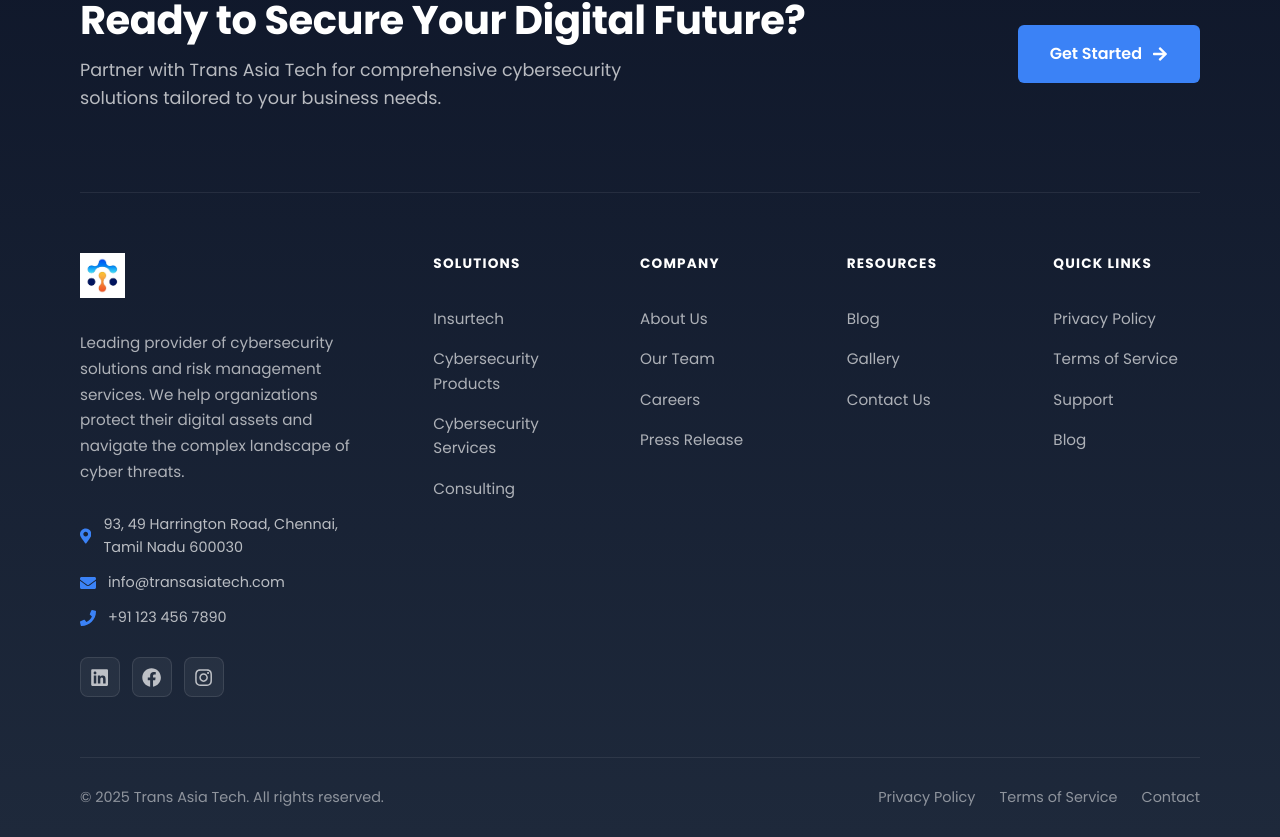
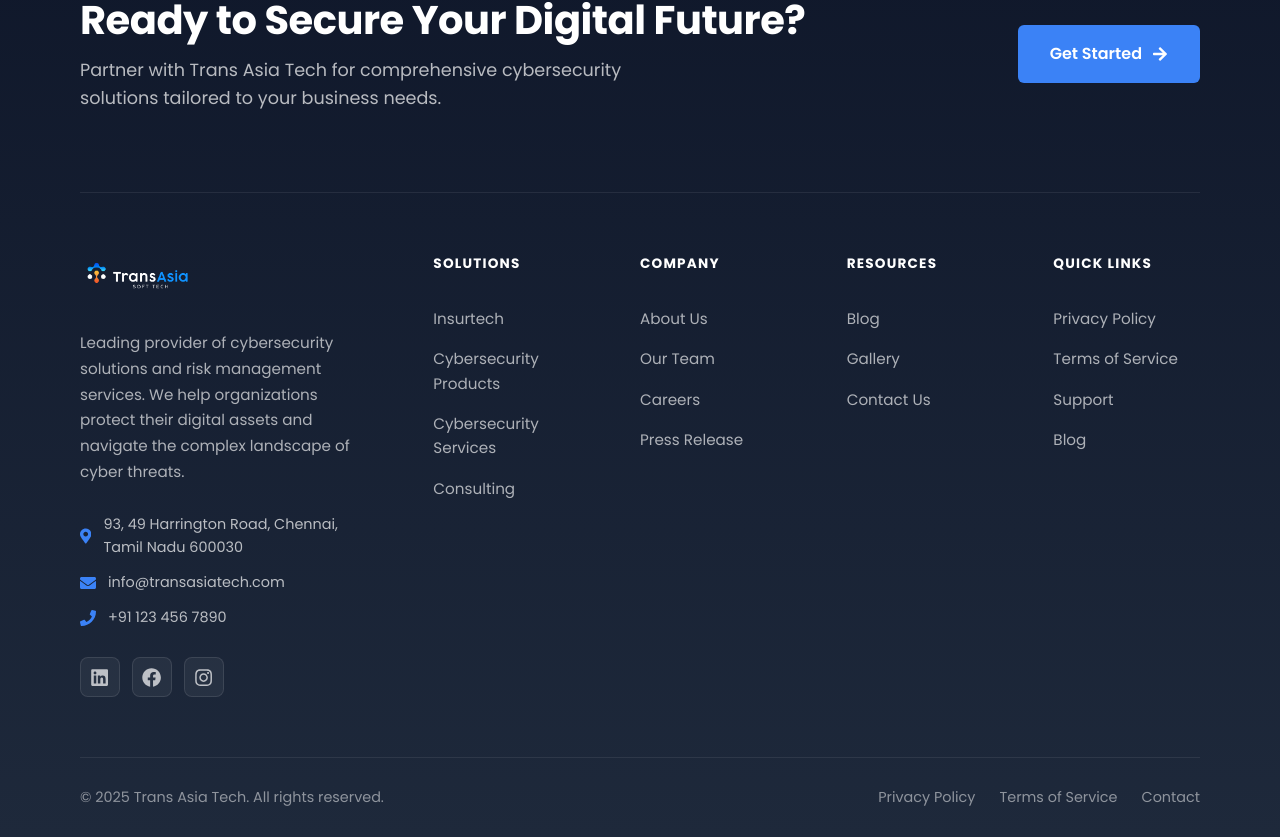
Before and after one commit to octaleadsprivatelimited-cloud/transasia, a React (Create React App) app in the folder client/: page / in a window 1280 px wide. Shown: the part 4120-4957 px from the top of the page. Built offline with nearby package versions, Linux system fonts and the light colour scheme.

Commit message:
Update footer to use same logo as header (top_logo.png)

```diff
--- a/client/src/components/Footer.js
+++ b/client/src/components/Footer.js
@@ -293,7 +293,7 @@ const Footer = () => {
         <FooterMain>
           <FooterColumn>
             <CompanyInfo>
-              <Logo src="/insurtech/logo.png" alt="Trans Asia Tech" />
+              <Logo src="/insurtech/top_logo.png" alt="Trans Asia Tech" />
               <CompanyDescription>
                 Leading provider of cybersecurity solutions and risk management services. We help organizations protect their digital assets and navigate the complex landscape of cyber threats.
               </CompanyDescription>
```
